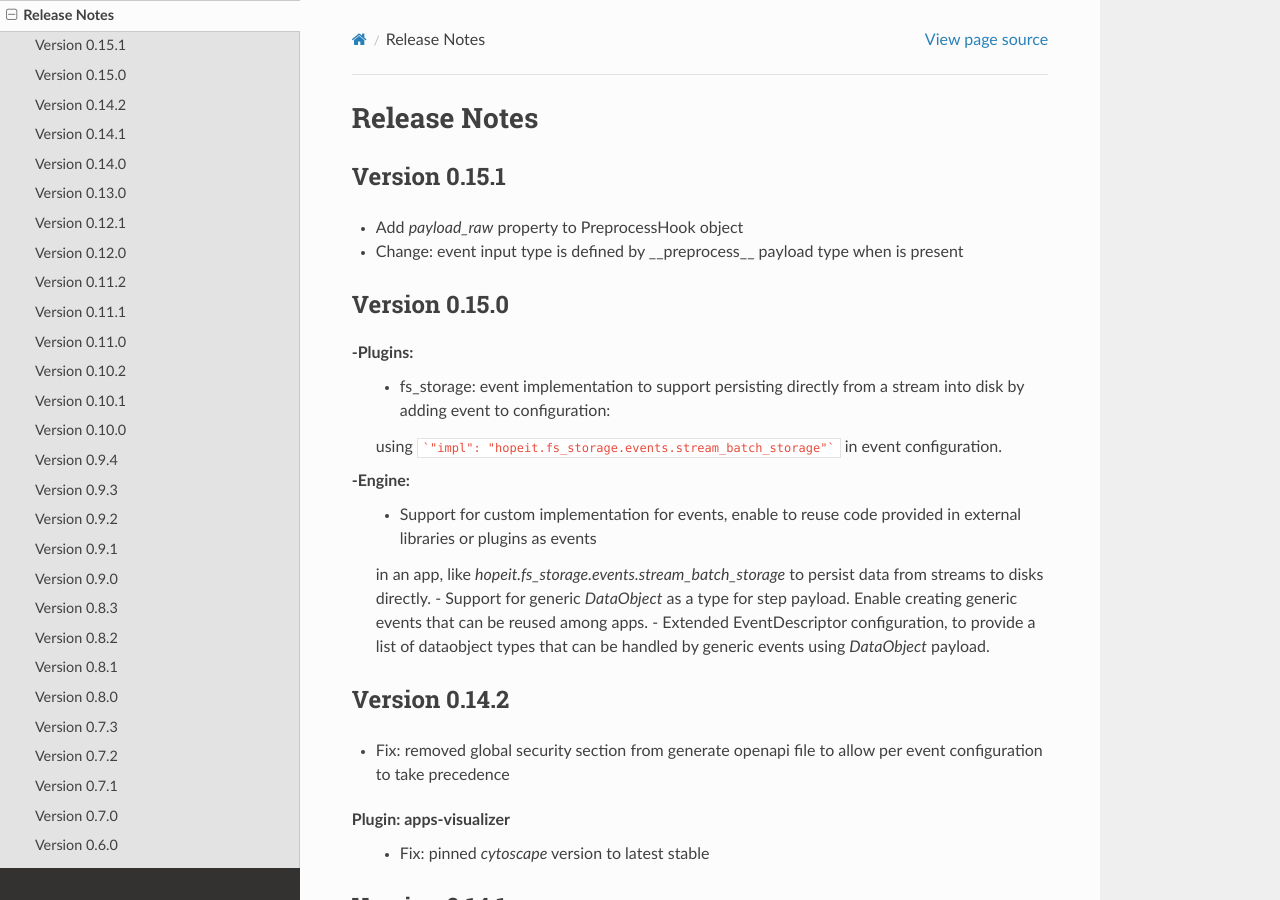
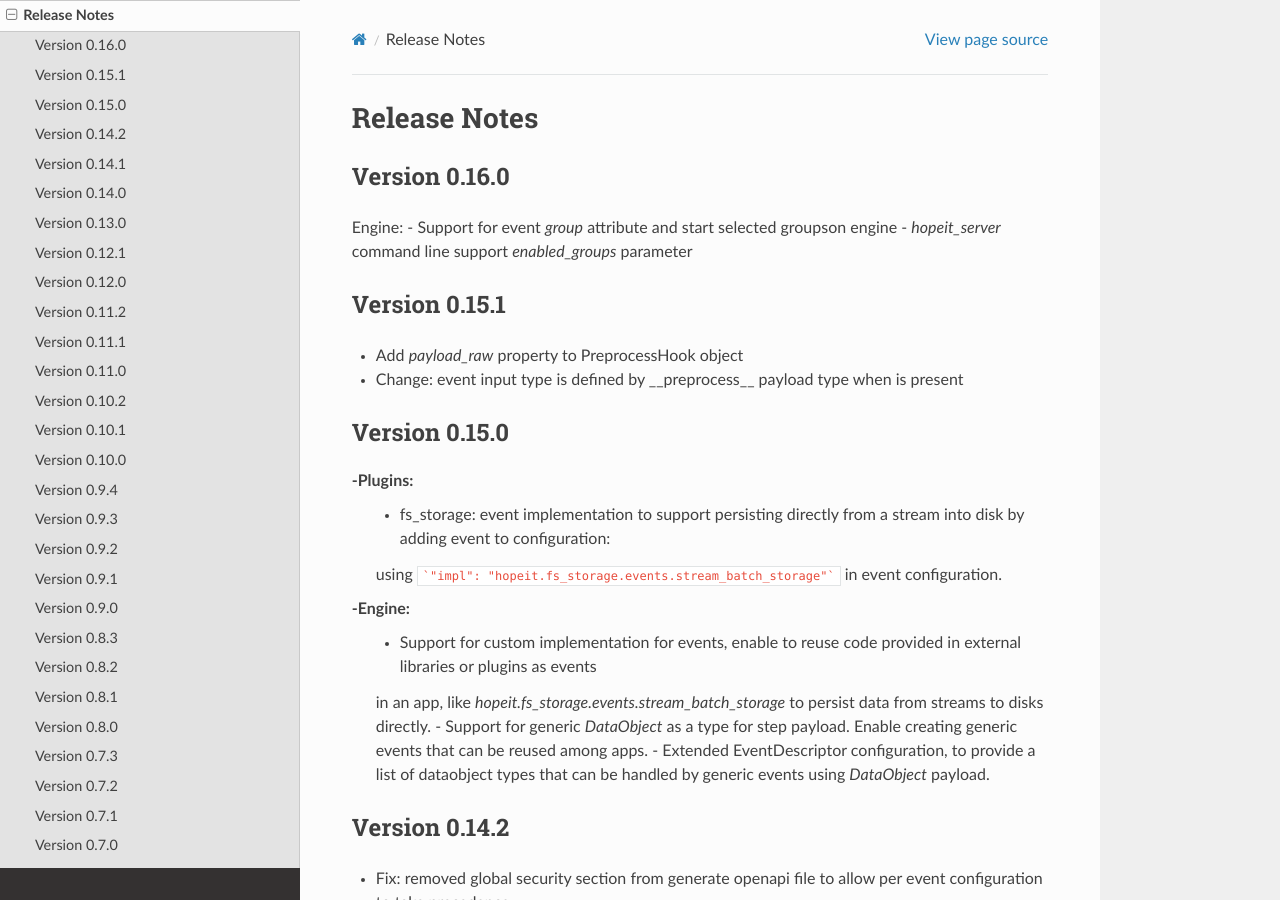
Before and after one commit to hopeit-git/hopeit.engine, a Sphinx documentation site: the page built from docs/source/release-notes.rst, in a window 1280 px wide and 900 px high. Built offline with Sphinx 7.4.7 and the Read the Docs theme 2.0.0, drawn with Linux system fonts in a browser that asks for light colours; pages that are not in the unit, such as notebooks, are missing from menus.

Commit message:
Bump version. Fix version in test

```diff
--- a/docs/source/release-notes.rst
+++ b/docs/source/release-notes.rst
@@ -1,5 +1,12 @@
 Release Notes
 =============
+
+
+Version 0.16.0
+______________
+Engine:
+- Support for event `group` attribute and start selected groupson engine
+- `hopeit_server` command line support `enabled_groups` parameter
 
 
 Version 0.15.1
--- a/engine/src/hopeit/server/version.py
+++ b/engine/src/hopeit/server/version.py
@@ -8,7 +8,7 @@
 import sys
 
 ENGINE_NAME = "hopeit.engine"
-ENGINE_VERSION = "0.15.1"
+ENGINE_VERSION = "0.16.0"
 
 # Major.Minor version to be used in App versions and Api endpoints for Apps/Plugins
 APPS_API_VERSION = '.'.join(ENGINE_VERSION.split('.')[0:2])
```
Also changed, not shown: docs/source/benchmark/dedicated.rst (+12 -12 lines), 9 other files.
